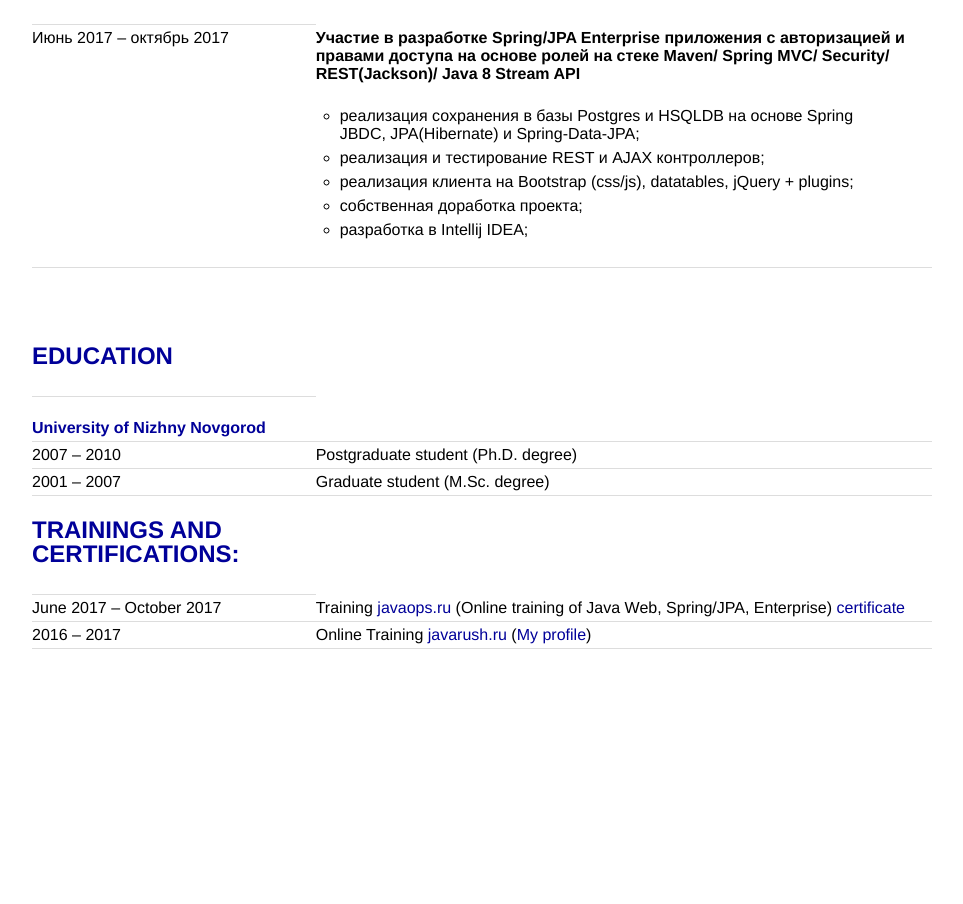
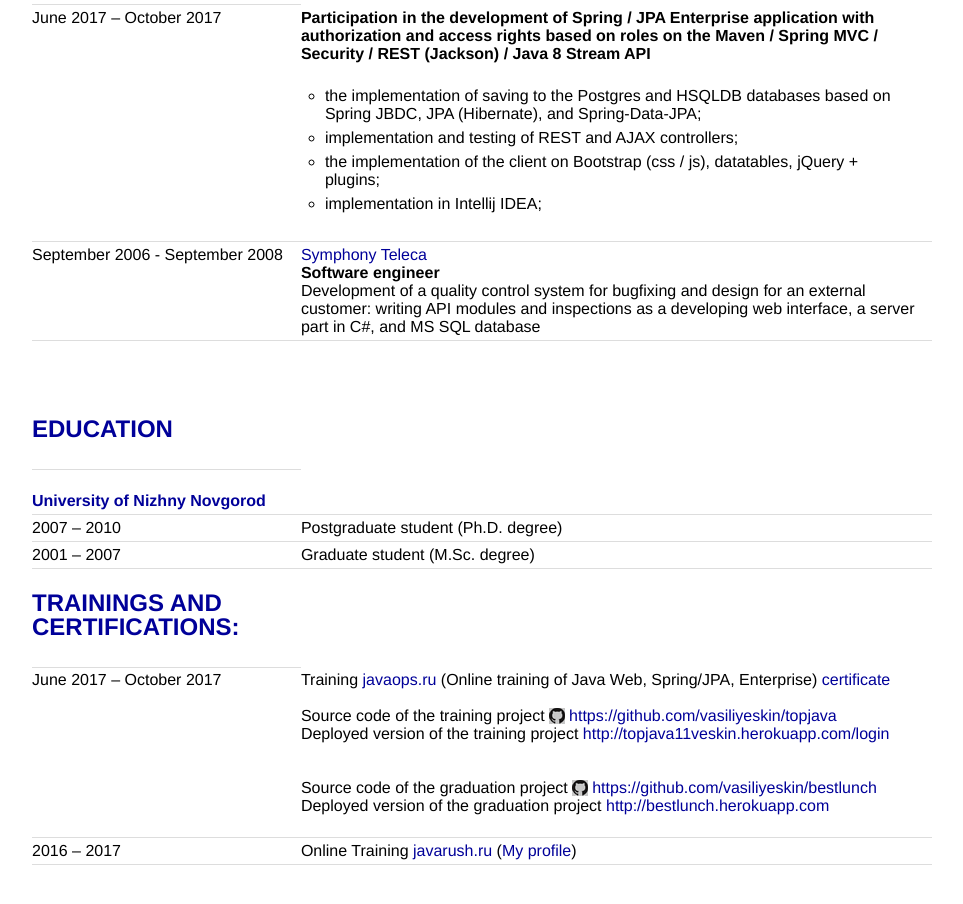
Before and after one commit to vasiliyeskin/vasiliyeskin.github.io, a plain HTML site: page index.html in a window 1280 px wide. Shown: the part 728-1632 px from the top of the page, without its empty margins (158-1121 px from the left). Before the commit the page ends 1423 px from the top, so only its background shows below. Drawn offline with Linux system fonts and the light colour scheme.

Commit message:
Update index.html

```diff
--- a/index.html
+++ b/index.html
@@ -29,13 +29,18 @@
         <div>
             <p></p>
             <table>
+                <style type="text/css">
+                    TD {
+                        vertical-align:top; /* Цвет фона ячеек */
+                    }
+                </style>
                 <tr>
                     <td><h3><a name="position">POSITION</a></h3></td>
                     <td><h4>Java Developer</h4></td>
                 </tr>
 
-                <tr>
-                    <td style="vertical-align:top"><h3><a name="qualification" >SKILLS</a></h3></td>
+                <tr  style="vertical-align:top">
+                    <td><h3><a name="qualification" >SKILLS</a></h3></td>
                     <td>
                         <ul>
                             <li><strong>JEE AS: </strong>Tomcat
@@ -66,20 +71,30 @@
                     <td><h3><a name="experience">IT EXPERIENCE</a></h3></td>
                 </tr>
                 <tr>
-                    <td>Июнь 2017 – октябрь 2017</td>
-                    <td><strong>Участие в разработке Spring/JPA Enterprise приложения c авторизацией и правами доступа на основе ролей на стеке Maven/ Spring MVC/ Security/ REST(Jackson)/ Java 8 Stream API</strong>
+                    <td>June 2017 – October 2017</td>
+                    <td ><strong>Participation in the development of Spring / JPA Enterprise application with authorization and access rights based on roles on the Maven / Spring MVC / Security / REST (Jackson) / Java 8 Stream API</strong>
                         <p>
                         <ul>
-                            <li>реализация сохранения в базы Postgres и HSQLDB на основе Spring JBDC, JPA(Hibernate) и Spring-Data-JPA;</li>
-                            <li>реализация и тестирование REST и AJAX контроллеров;</li>
-                            <li>реализация клиента на Bootstrap (css/js), datatables, jQuery + plugins;</li>
-                            <li>собственная доработка проекта;</li>
-                            <li>разработка в Intellij IDEA;</li>
+                            <li>the implementation of saving to the Postgres and HSQLDB databases based on Spring JBDC, JPA (Hibernate), and Spring-Data-JPA;</li>
+                            <li>implementation and testing of REST and AJAX controllers;</li>
+                            <li>the implementation of the client on Bootstrap (css / js), datatables, jQuery + plugins;</li>
+                            <li>implementation in Intellij IDEA;</li>
                         </ul>
                         </p>
                     </td>
                 </tr>
+                <tr>
+                    <td>
+                        September 2006 - September 2008<br/>
 
+                    </td>
+                    <td>
+
+                        <a href="www.symphonyteleca.com">Symphony Teleca</a><br/>
+                        <strong>Software engineer</strong><br/>
+                        Development of a quality control system for bugfixing and design for an external customer: writing API modules and inspections as a developing web interface, a server part in C#, and MS SQL database
+                    </td>
+                </tr>
                 <tr>
                     <td><br><br><br><br><h3><a name="edication">EDUCATION</a></h3>
                 </tr>
@@ -98,7 +113,14 @@
                     <tr>
                         <td>June 2017 – October 2017</td>
                         <td>Training <a href="http://javaops.ru">javaops.ru</a> (Online training of Java Web, Spring/JPA, Enterprise)
-                            <a href="http://javaops.ru/certificate?email=vasiliyeskin@yandex.ru">certificate</a></td>
+                            <a href="http://javaops.ru/certificate?email=vasiliyeskin@yandex.ru">certificate</a><br/><br/>
+                            Source code of the training project <a href="https://github.com/vasiliyeskin/topjava">https://github.com/vasiliyeskin/topjava</a>
+                            <br/>
+                            Deployed version of the training project <a href="http://topjava11veskin.herokuapp.com/login">http://topjava11veskin.herokuapp.com/login</a><br/><br/>
+                            <br/>
+                            Source code of the graduation project <a href="https://github.com/vasiliyeskin/bestlunch">https://github.com/vasiliyeskin/bestlunch</a>
+                            <br/>
+                            Deployed version of the graduation project <a href="http://bestlunch.herokuapp.com/">http://bestlunch.herokuapp.com</a><br/><br/></td>
                     </tr>
                     <tr>
                         <td>2016 – 2017</td>
```
